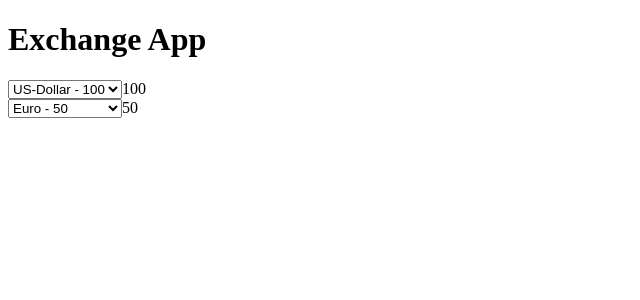
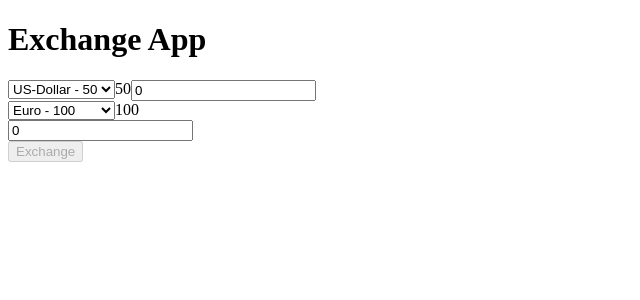
Before and after one commit to EmaSuriano/exchange-app, a React (Create React App) app: page / in a window 1280 px wide. Shown: the top 300 px of the page, without its empty margins (0-640 px from the left). Built offline with nearby package versions, Linux system fonts and the light colour scheme.

Commit message:
feat: add exchange feature and refactor atoms structure

```diff
--- a/src/App.tsx
+++ b/src/App.tsx
@@ -1,11 +1,96 @@
-import React from 'react';
-import { useRecoilState } from 'recoil';
+import React, { useEffect } from 'react';
+import { useRecoilState, useSetRecoilState, useRecoilValue } from 'recoil';
 import {
   currencyOriginState,
   currencyDestinationState,
-  amountState,
+  exchangeState,
+  pocketState,
+  amountOriginState,
+  amountDestinationState,
 } from './recoilState';
 import CurrencySelector from './components/CurrencySelector';
+import ExchangeButton from './components/ExchangeButton';
+
+const EXCHANGE_RATES: ExchangeRate[] = [
+  {
+    currency: 'USD',
+    value: 0.8,
+  },
+  {
+    currency: 'EUR',
+    value: 1,
+  },
+  {
+    currency: 'GBP',
+    value: 0.8,
+  },
+];
+
+function useFakeData() {
+  const setEur = useSetRecoilState(pocketState('EUR'));
+  const setUsd = useSetRecoilState(pocketState('USD'));
+  const setGbp = useSetRecoilState(pocketState('GBP'));
+
+  useEffect(() => {
+    setEur(100);
+    setUsd(50);
+    setGbp(0);
+  }, []);
+}
+
+function useRefreshExchangeRate(currency: Currency) {
+  const setEur = useSetRecoilState(exchangeState('EUR'));
+  const setUsd = useSetRecoilState(exchangeState('USD'));
+  const setGbp = useSetRecoilState(exchangeState('GBP'));
+  useEffect(() => {
+    setEur([
+      {
+        currency: 'USD',
+        value: 1.2,
+      },
+      {
+        currency: 'EUR',
+        value: 1,
+      },
+      {
+        currency: 'GBP',
+        value: 0.8,
+      },
+    ]);
+
+    setUsd([
+      {
+        currency: 'USD',
+        value: 1,
+      },
+      {
+        currency: 'EUR',
+        value: 0.8,
+      },
+      {
+        currency: 'GBP',
+        value: 0.8,
+      },
+    ]);
+
+    setGbp([
+      {
+        currency: 'USD',
+        value: 1.1,
+      },
+      {
+        currency: 'EUR',
+        value: 1.2,
+      },
+      {
+        currency: 'GBP',
+        value: 1,
+      },
+    ]);
+  }, []);
+
+  // implement API polling
+}
 
 const App = () => {
   const [currencyOrigin, setCurrencyOrigin] = useRecoilState(
@@ -16,50 +101,51 @@ const App = () => {
     currencyDestinationState,
   );
 
-  // const [amount, setAmount] = useRecoilState(amountState);
+  const [amountOrigin, setAmountOrigin] = useRecoilState(amountOriginState);
+  const [amountDestination, setAmountDestination] = useRecoilState(
+    amountDestinationState,
+  );
 
-  const swapCurrency = () => {
-    setCurrencyOrigin(currencyDestination);
-    setCurrencyDestination(currencyOrigin);
-  };
+  useRefreshExchangeRate(currencyOrigin);
+  useFakeData();
 
   return (
     <div>
       <h1>Exchange App</h1>
-
+      <div style={{ display: 'flex' }}>
         <CurrencySelector
           currency={currencyOrigin}
-        onChange={(curr) =>
-          curr === currencyDestination
-            ? swapCurrency()
-            : setCurrencyOrigin(curr)
-        }
+          onChange={setCurrencyOrigin}
         />
 
-      {/* <input
+        <input
           type="number"
-        step="0.01"
-        placeholder="0.00"
-        value={amount === 0 ? '' : amount}
-        onKeyDown={(evt) => [190].includes(evt.keyCode) && evt.preventDefault()}
+          value={amountOrigin}
           onChange={(evt) => {
-          const NUMERIC_REGEX = /^\s*-?[1-9]\d*(\.\d{1,2})?\s*$/;
             const { value } = evt.currentTarget;
+            const amount = parseFloat(value) || 0;
+            setAmountOrigin(amount);
+          }}
+        />
+      </div>
 
-          if (!value || NUMERIC_REGEX.test(value)) {
-            setAmount(parseFloat(value) || 0);
-          }
-        }}
-      /> */}
-
+      <div>
         <CurrencySelector
           currency={currencyDestination}
-        onChange={(curr) =>
-          curr === currencyOrigin
-            ? swapCurrency()
-            : setCurrencyDestination(curr)
-        }
+          onChange={setCurrencyDestination}
         />
+
+        <input
+          type="number"
+          value={amountDestination}
+          onChange={(evt) => {
+            const { value } = evt.currentTarget;
+            setAmountDestination(parseFloat(value) || 0);
+          }}
+        />
+      </div>
+
+      <ExchangeButton />
     </div>
   );
 };
--- a/src/components/CurrencySelector.tsx
+++ b/src/components/CurrencySelector.tsx
@@ -1,10 +1,7 @@
 import React from 'react';
 import { noop } from '../utils/functions';
 import { useRecoilValue } from 'recoil';
-import {
-  currencyListWithAmountState,
-  currencyAmountState,
-} from '../recoilState';
+import { pocketListState, pocketState } from '../recoilState';
 
 type Props = {
   onChange?: (curr: Currency) => void;
@@ -12,8 +9,8 @@ type Props = {
 };
 
 const CurrencySelector = ({ onChange = noop, currency }: Props) => {
-  const currencyList = useRecoilValue(currencyListWithAmountState);
-  const amountOrigin = useRecoilValue(currencyAmountState(currency));
+  const pocketList = useRecoilValue(pocketListState);
+  const pocketAmount = useRecoilValue(pocketState(currency));
 
   return (
     <div>
@@ -21,13 +18,13 @@ const CurrencySelector = ({ onChange = noop, currency }: Props) => {
         value={currency}
         onChange={(evt) => onChange(evt.currentTarget.value as Currency)}
       >
-        {currencyList.map((curr) => (
-          <option value={curr.currency}>
+        {pocketList.map((curr) => (
+          <option value={curr.currency} key={curr.currency}>
             {curr.name} - {curr.amount}
           </option>
         ))}
       </select>
-      {amountOrigin}
+      {pocketAmount}
     </div>
   );
 };
--- /dev/null
+++ b/src/components/ExchangeButton.tsx
@@ -0,0 +1,45 @@
+import React from 'react';
+import { useRecoilValue, useRecoilState, useResetRecoilState } from 'recoil';
+import {
+  exchangeEnabledState,
+  currencyOriginState,
+  currencyDestinationState,
+  pocketState,
+  amountOriginState,
+  amountDestinationState,
+} from '../recoilState';
+
+type Props = {};
+
+const useExchangeCurrency = () => {
+  const [pocketOrigin, setPocketOrigin] = useRecoilState(
+    pocketState(useRecoilValue(currencyOriginState)),
+  );
+  const [pocketDestination, setPocketDestination] = useRecoilState(
+    pocketState(useRecoilValue(currencyDestinationState)),
+  );
+  const [amountOrigin, setAmountOrigin] = useRecoilState(amountOriginState);
+  const [amountDestination, setAmountDestination] = useRecoilState(
+    amountDestinationState,
+  );
+  return () => {
+    setPocketOrigin(pocketOrigin - amountOrigin);
+    setPocketDestination(pocketDestination + amountDestination);
+
+    setAmountOrigin(0);
+    setAmountDestination(0);
+  };
+};
+
+const ExchangeButton = (props: Props) => {
+  const enabled = useRecoilValue(exchangeEnabledState);
+  const exchangeCurrency = useExchangeCurrency();
+
+  return (
+    <button onClick={exchangeCurrency} disabled={!enabled}>
+      Exchange
+    </button>
+  );
+};
+
+export default ExchangeButton;
--- a/src/recoilState.ts
+++ b/src/recoilState.ts
@@ -3,24 +3,12 @@ import {
   selector,
   selectorFamily,
   atomFamily,
-  useRecoilState,
+  DefaultValue,
 } from 'recoil';
 
-// Default values
-const DEFAULT_POCKETS: Pocket[] = [
-  {
-    currency: 'USD',
-    amount: 100,
-  },
-  {
-    currency: 'EUR',
-    amount: 50,
-  },
-  {
-    currency: 'GBP',
-    amount: 0,
-  },
-];
+// Constants
+const ORIGIN = 0;
+const DESTINATION = 1;
 
 const ALL_CURRENCIES: CurrencyDetails[] = [
   {
@@ -38,50 +26,108 @@ const ALL_CURRENCIES: CurrencyDetails[] = [
 ];
 
 // atoms
-export const pocketListState = atom({
-  key: 'pocketListState',
-  default: DEFAULT_POCKETS,
-});
-
-export const amountState = atom({
-  key: 'amountState',
+export const pocketState = atomFamily<number, Currency>({
+  key: 'pocketState',
   default: 0,
 });
 
-export const currencyOriginState = atom<Currency>({
-  key: 'currencyOriginState',
-  default: 'USD',
+const amountState = atom<number[]>({
+  key: 'amountState',
+  default: [0, 0],
 });
 
-export const currencyDestinationState = atom<Currency>({
-  key: 'currencyDestinationState',
-  default: 'EUR',
+const currencyState = atom<Currency[]>({
+  key: 'currencyState',
+  default: ['USD', 'EUR'],
+});
+
+export const exchangeState = atomFamily<ExchangeRate[], Currency>({
+  key: 'exchangeState',
+  default: [],
 });
 
 // selectors
-export const currencyAmountState = selectorFamily({
-  key: 'currencyAmountState',
-  get: (currency: Currency) => ({ get }) => {
-    const pocketList = get(pocketListState);
+const currencyStateCreator = (origin: boolean, key: string) => {
+  const index = origin ? ORIGIN : DESTINATION;
+  return selector<Currency>({
+    key,
+    get: ({ get }) => get(currencyState)[index],
+    set: ({ set, get }, newValue) => {
+      if (newValue instanceof DefaultValue) return set(currencyState, newValue);
 
-    return pocketList.find((pocket) => pocket.currency === currency)?.amount;
-  },
-});
+      const currency = Array.from(get(currencyState));
 
-export const currencyListWithAmountState = selector({
-  key: 'currencyListState',
+      const shouldSwapCurrencies = currency.includes(newValue);
+      if (shouldSwapCurrencies) {
+        set(currencyState, Array.from(get(currencyState)).reverse());
+        return set(amountState, Array.from(get(amountState)).reverse());
+      }
+
+      currency[index] = newValue;
+      set(currencyState, currency);
+    },
+  });
+};
+
+export const currencyOriginState = currencyStateCreator(
+  true,
+  'currencyOriginState',
+);
+
+export const currencyDestinationState = currencyStateCreator(
+  false,
+  'currencyDestinationState',
+);
+
+export const pocketListState = selector({
+  key: 'pocketListState',
   get: ({ get }) => {
-    const pocketList = get(pocketListState);
-
     return ALL_CURRENCIES.map((curr) => {
-      const pocket = pocketList.find(
-        ({ currency }) => currency === curr.currency,
-      );
+      const amount = get(pocketState(curr.currency));
 
       return {
         ...curr,
-        amount: pocket?.amount || 0,
+        amount: amount || 0,
       };
     });
   },
 });
+
+export const exchangeEnabledState = selector({
+  key: 'exchangeEnabledState',
+  get: ({ get }) => {
+    const amountOrigin = get(amountState)[0];
+    const currencyOrigin = get(currencyOriginState);
+    const pocketOrigin = get(pocketState(currencyOrigin)) || 0;
+    return amountOrigin > 0 && pocketOrigin > amountOrigin;
+  },
+});
+
+const amountStateCreator = (origin: boolean, key: string) => {
+  const index = origin ? ORIGIN : DESTINATION;
+  return selector<number>({
+    key,
+    get: ({ get }) => get(amountState)[index],
+    set: ({ set, get }, newValue) => {
+      if (newValue instanceof DefaultValue) return set(amountState, newValue);
+
+      const currencies = Array.from(get(currencyState));
+      const currenciesSort = origin ? currencies : currencies.reverse();
+
+      const exchangeRate =
+        get(exchangeState(currenciesSort[0])).find(
+          ({ currency }) => currency === currenciesSort[1],
+        )?.value || 1;
+      const amounts = [newValue, newValue * exchangeRate];
+
+      set(amountState, origin ? amounts : amounts.reverse());
+    },
+  });
+};
+
+export const amountOriginState = amountStateCreator(true, 'amountOriginState');
+
+export const amountDestinationState = amountStateCreator(
+  false,
+  'amountDestinationState',
+);
--- a/src/types.d.ts
+++ b/src/types.d.ts
@@ -9,3 +9,8 @@ type Pocket = {
   currency: Currency;
   amount: number;
 };
+
+type ExchangeRate = {
+  currency: Currency;
+  value: number;
+};
```
Lines whose indentation alone changed are shown as unchanged.
